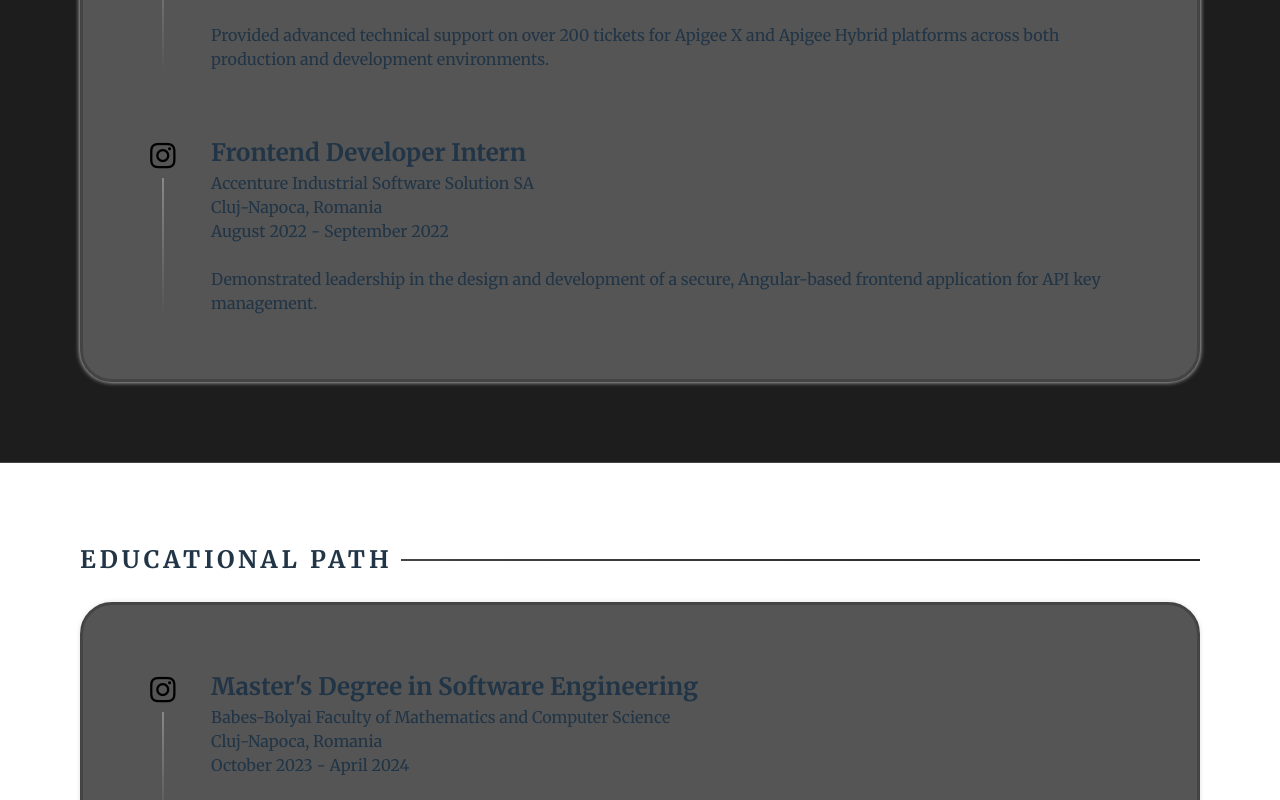
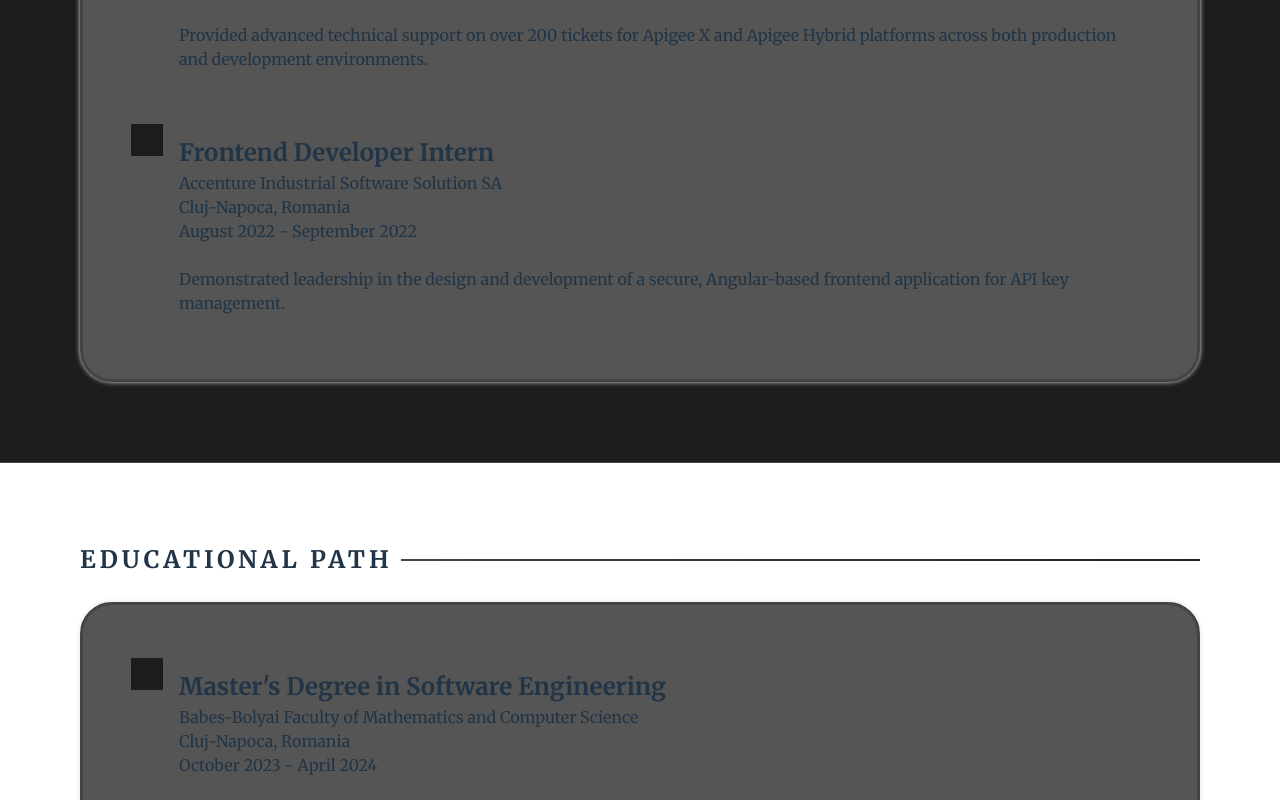
Before and after one commit to ciprix19/my-website, a React (Vite) app in the folder frontend/: page /resume in a window 1280 px wide. Shown: the part 1540-2340 px from the top of the page. Built offline with nearby package versions, Linux system fonts and the light colour scheme.

Commit message:
fix(frontend): re-adjusted some margins

```diff
--- a/frontend/src/index.css
+++ b/frontend/src/index.css
@@ -63,6 +63,15 @@
 h3 {
     font-size: 1.5rem;
 }
+input, textarea {
+    color: var(--color-primary-text);
+    border: 0.2rem solid var(--color-accent-strong);
+    outline: none;
+    font-family: "Merriweather", system-ui, Avenir, Helvetica, Arial, sans-serif;
+}
+input:focus, input:focus-visible, textarea:focus, textarea:focus-visible {
+    border: 0.2rem solid var(--color-accent-medium);
+}
 
 li {
     list-style: none;
--- a/frontend/src/layouts/contact/contact.tsx
+++ b/frontend/src/layouts/contact/contact.tsx
@@ -1,12 +1,9 @@
-import { useEffect, useLayoutEffect, useState } from 'react';
-import './styles/contact.css'
-import ResizableDiv from '../resume/components/resizable-div';
-import SectionTwoColumnImage from '../about/components/section-two-column-image';
 
 export default function Contact() {
     return (
         <main className="center-main">
-            <section className='two-column-layout wrapper'>
+            {/* <section className='two-column-layout wrapper'> */}
+            <section className='two-column wrapper'>
                 <div className='contact-div'>
                     <h1>Contact</h1>
                     <form className='contact-form'>
--- a/frontend/src/layouts/contact/styles/contact.css
+++ b/frontend/src/layouts/contact/styles/contact.css
@@ -1,9 +1,19 @@
 .field {
     display: flex;
     flex-direction: column;
-    margin: 2rem;
+    margin: 2rem 0rem;
 }
 
 .field textarea {
     block-size: 10rem;
 }
+
+.two-column {
+    display: grid;
+    grid-template-columns: 1fr 1fr;
+}
+
+/* hell yea */
+.two-column img {
+    place-self: center;
+}
--- a/frontend/src/layouts/header/styles/header.css
+++ b/frontend/src/layouts/header/styles/header.css
@@ -114,3 +114,9 @@
         width: auto;
     }
 }
+
+@media screen and (width > 1280px) {
+    .nav-wrapper > a > img {
+        margin-left: 0;
+    }
+}
--- a/frontend/src/layouts/resume/web-view/components/education-path-section.tsx
+++ b/frontend/src/layouts/resume/web-view/components/education-path-section.tsx
@@ -1,4 +1,5 @@
 import SectionHeader from "../../components/section-header";
+import './styles/education-path-section.css'
 
 type EducationEntryType = {
     degree: String,
@@ -14,7 +15,8 @@
     return (
         <div className='card-entry'>
             <div className='icon-column'>
-                <img src='images/insta-32x32.png' alt='job' />
+
+                {/* <img src='images/insta-32x321.png' alt='job' /> */}
             </div>
             <div>
                 <h3>{degree}</h3>
--- a/frontend/src/layouts/resume/web-view/components/professional-path-section.tsx
+++ b/frontend/src/layouts/resume/web-view/components/professional-path-section.tsx
@@ -12,7 +12,7 @@
     return (
         <div className='card-entry'>
             <div className='icon-column'>
-                <img src='images/insta-32x32.png' alt='job' />
+                {/* <img src='images/insta-32x32.png' alt='job' /> */}
             </div>
             <div>
                 <h3>{position}</h3>
--- a/frontend/src/layouts/resume/web-view/components/styles/education-path-section.css
+++ b/frontend/src/layouts/resume/web-view/components/styles/education-path-section.css
@@ -0,0 +1,5 @@
+.icon-column {
+    background-color: var(--color-background-medium);
+    height: 16px;
+    width: 16px;
+}
```
